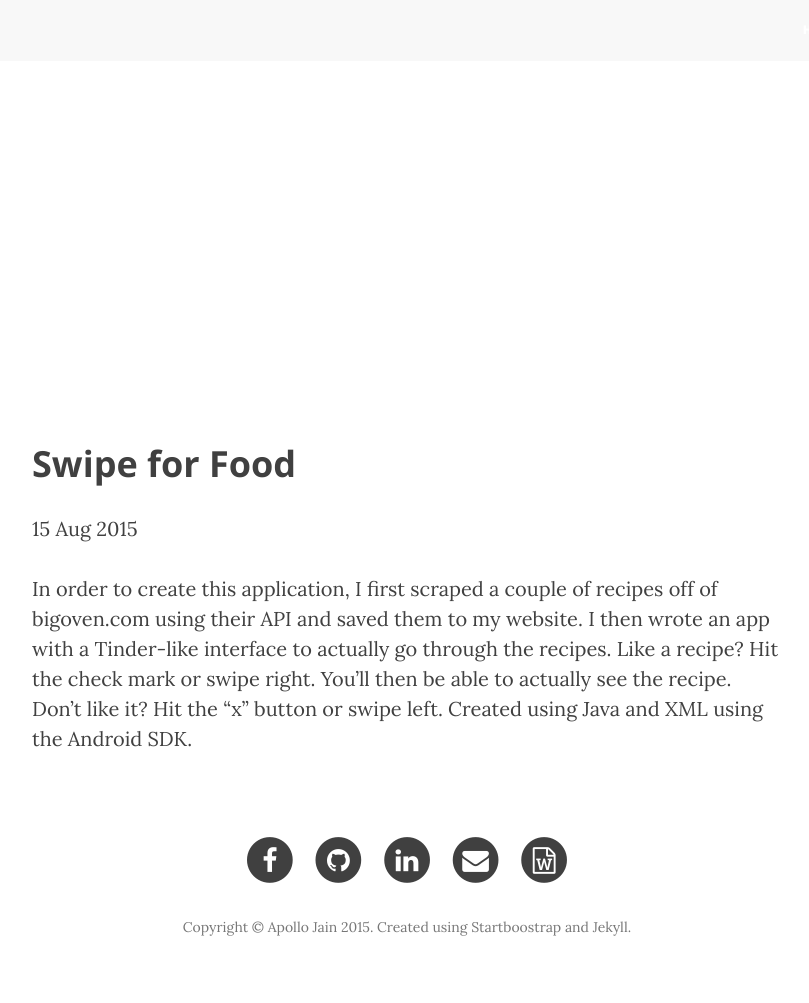
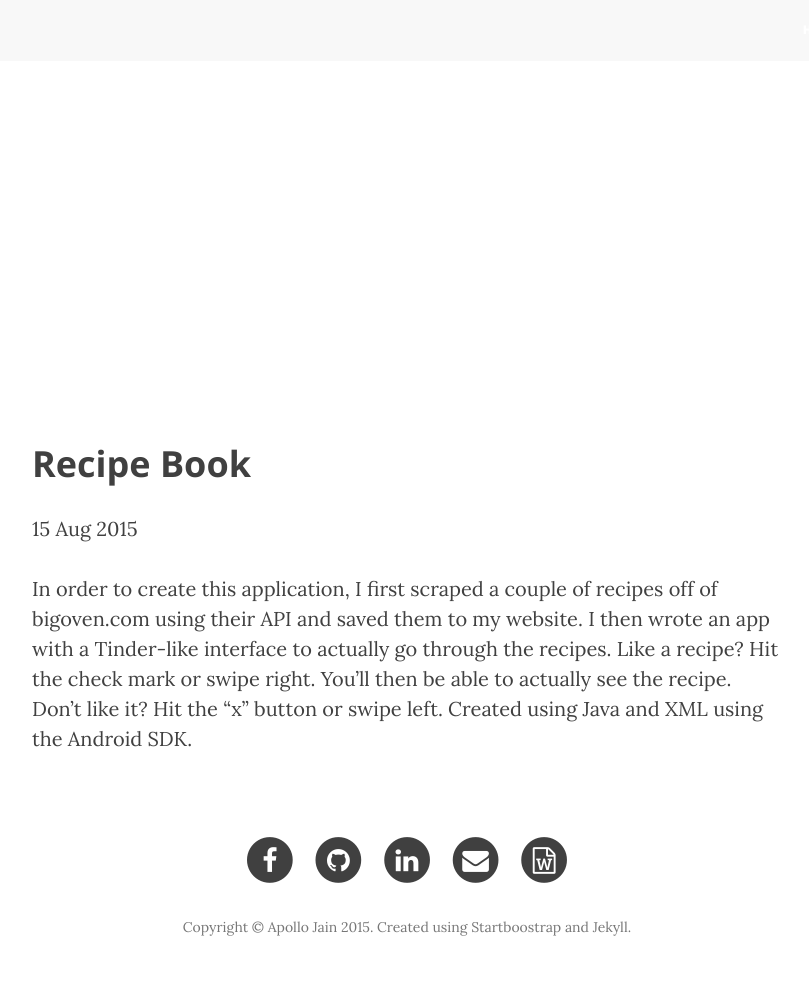
Before and after one commit to apollojain/apollojain.github.io, a Jekyll site: the page built from _posts/2015-08-15-recipe-book.md, in a window 1280 px wide. Shown: the whole page, without its empty margins (233-1042 px from the left). Built offline with Jekyll 4.4.1, drawn with Linux system fonts in a browser that asks for light colours; nearby versions of some CDN libraries.

Commit message:
ee137a bio

```diff
--- a/_posts/2015-08-15-swipe-for-food.md
+++ b/_posts/2015-08-15-recipe-book.md
@@ -1,9 +1,9 @@
 ---
 layout: post
-title: "Swipe for Food"
+title: "Recipe Book"
 type: "project"
 date: 2015-08-15
-href: "https://play.google.com/store/apps/details?id=net.list.apollo.jsonpractice&hl=en"
+href: "https://www.github.com/apollojain/swipeforfood"
 main: false
 ---
 
```
Also changed, not shown: 2 other files.
